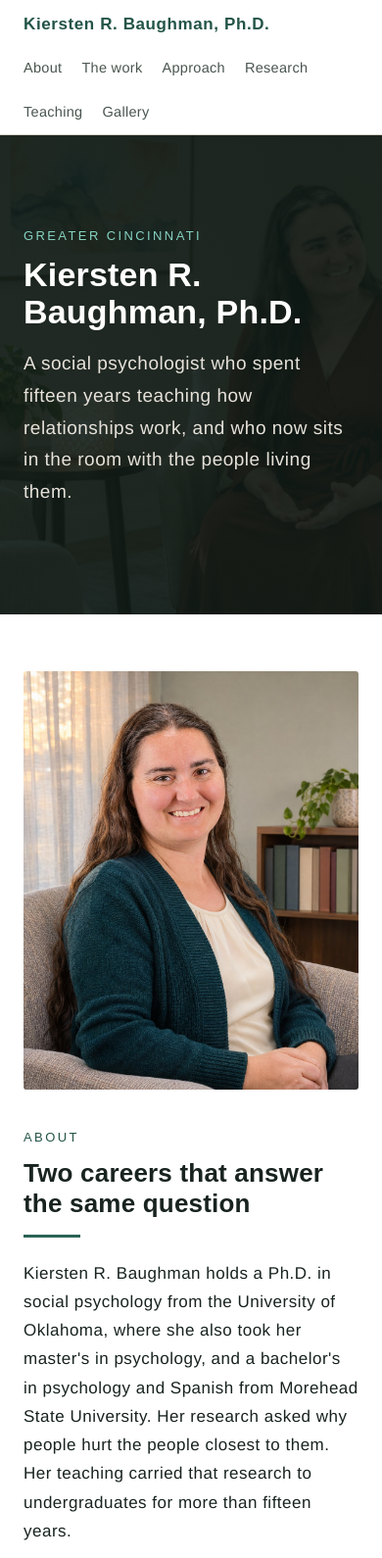
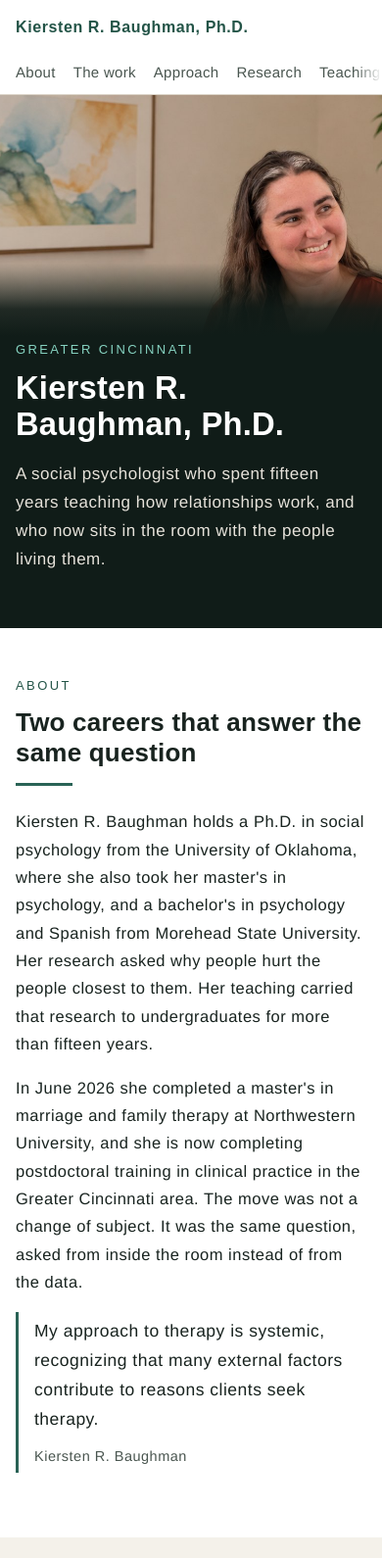
Before and after one commit to thetopprofessional/kiersten-baughman, a plain HTML site: page index.html in a window 390 px wide. Shown: the top 1590 px of the page at 98% size. Drawn offline with Linux system fonts and the light colour scheme.

Commit message:
Add files via upload

```diff
--- a/css/kb.css
+++ b/css/kb.css
@@ -39,7 +39,7 @@
 .kb-deep .kb-rule{background:var(--kb-acc-lift)}
 
 .kb-grid{display:grid;gap:38px}
-@media(min-width:860px){.kb-two{grid-template-columns:1fr 1fr;align-items:start}}
+@media(min-width:760px){.kb-two{grid-template-columns:1fr 1fr;align-items:start}}
 .kb-shot img,.kb-portrait img{width:100%;height:auto;display:block;border-radius:3px}
 .kb-sand{background:var(--kb-sand)}
 .kb-deep{background:var(--kb-deep)}
@@ -82,11 +82,87 @@
 .kb-foot a{color:var(--kb-acc-lift)}
 .kb-foot .kb-wrap{display:flex;justify-content:space-between;gap:16px;flex-wrap:wrap}
 
-@media(max-width:699px){
-  /* the nav wraps to two lines on a phone, so it flows instead of sitting over the hero */
+
+/* ---------------------------------------------------------------
+   Phone. Designed, not stacked.
+   Fixed decisions:
+   1 the six nav links wrapped onto two rows, so they now sit on one
+     scrolling row with 44px tap targets and a fade to show there is more
+   2 the hero photograph was invisible behind a flat scrim, so the top of
+     the frame is now clear and the type sits on a solid panel below it
+   3 the hero and the about portrait showed the same face twice in a row,
+     so the about portrait is dropped on a phone
+   4 every inline section picture is cropped to one ratio so the rhythm
+     down the page is even
+   5 the gallery runs two up and the course list two up, which takes
+     roughly three thousand pixels of scrolling out of the page
+   --------------------------------------------------------------- */
+@media(max-width:759px){
+  .kb{font-size:16.5px}
+  .kb section{padding:48px 0}
+  .kb-wrap{padding:0 16px}
+  .kb-grid{gap:24px}
+
   .kb-nav{position:static}
-  .kb-nav .kb-wrap{padding-top:10px;padding-bottom:10px}
-  .kb-hero{margin-top:0;min-height:auto;background-position:62% center}
-  .kb-hero .kb-scrim{background:linear-gradient(180deg,rgba(14,26,22,.91) 0%,rgba(14,26,22,.89) 60%,rgba(14,26,22,.91) 100%)}
-  .kb section{padding:58px 0}
+  .kb-nav .kb-wrap{display:block;padding:0 0 0 16px}
+  .kb-brand{display:block;padding:14px 16px 10px 0;font-size:16px}
+  .kb-links{
+    display:flex;flex-wrap:nowrap;gap:0;overflow-x:auto;
+    -webkit-overflow-scrolling:touch;scrollbar-width:none;
+    mask-image:linear-gradient(90deg,#000 calc(100% - 28px),transparent 100%);
+  }
+  .kb-links::-webkit-scrollbar{display:none}
+  .kb-links a{
+    flex:0 0 auto;white-space:nowrap;
+    min-height:44px;display:flex;align-items:center;
+    padding:0 14px 0 0;margin-right:4px;font-size:15px;
+  }
+
+  .kb-hero{
+    margin-top:0;min-height:0;display:block;
+    background-position:68% 30%;background-size:cover;
+  }
+  /* tied to the 64vw padding below, so the type never sits on the photo */
+  .kb-hero .kb-scrim{
+    background:linear-gradient(180deg,
+      rgba(16,28,24,0) 0,
+      rgba(16,28,24,0) 44vw,
+      rgba(16,28,24,.90) 56vw,
+      var(--kb-deep) 63vw);
+  }
+  .kb-hero .kb-wrap{padding-top:64vw;padding-bottom:40px}
+  .kb-hero h1{max-width:none;font-size:clamp(30px,8.4vw,40px)}
+  .kb-hero p{font-size:17px}
+
+  /* the hero already carries her face, so do not repeat it straight after */
+  #about .kb-portrait{display:none}
+
+  /* one ratio for every inline section picture */
+  .kb-shot img{aspect-ratio:4/3;object-fit:cover;height:auto}
+
+  .kb-cards{gap:16px}
+  .kb-card{padding-top:12px}
+
+  .kb-list li{padding:10px 0}
+  /* the eight course names are short, so they run two up */
+  /* equal height rows so the rules under each pair line up */
+  #teaching .kb-list{display:grid;grid-template-columns:1fr 1fr;column-gap:16px;grid-auto-rows:1fr}
+  #teaching .kb-list li{display:flex;align-items:flex-start}
+
+  .kb-gallery{grid-template-columns:1fr 1fr;gap:8px}
+  .kb-gallery img{aspect-ratio:1/1}
+
+  .kb-quote{padding-left:16px}
+  .kb-quote p{font-size:17.5px}
+
+  .kb-time li{padding-bottom:24px}
+
+  .kb-foot{padding:32px 0}
+  .kb-foot .kb-wrap{flex-direction:column;gap:12px}
+  .kb-foot a{min-height:44px;display:inline-flex;align-items:center}
 }
+
+@media(max-width:359px){
+  .kb-wrap{padding:0 14px}
+  #teaching .kb-list{grid-template-columns:1fr}
+}
```
